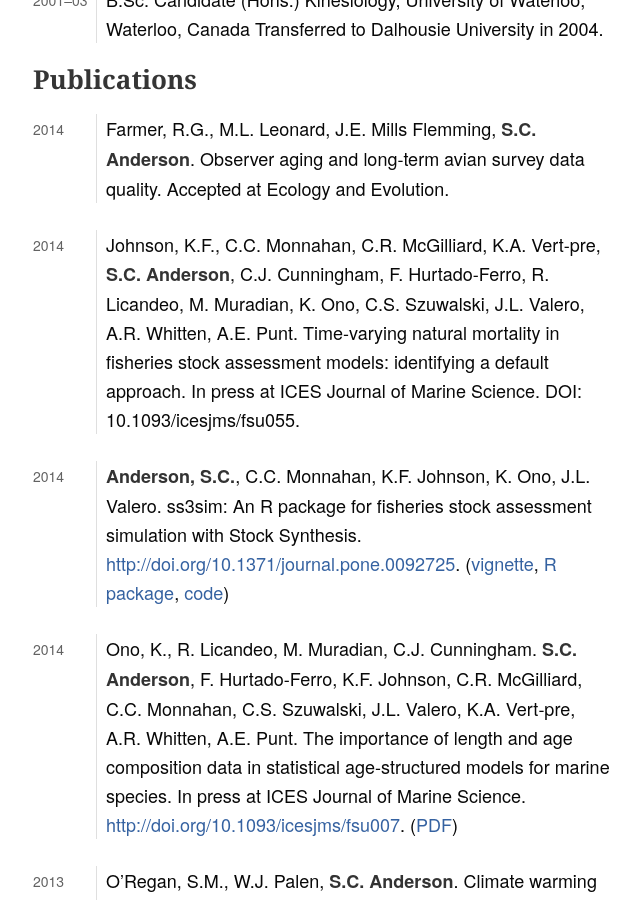
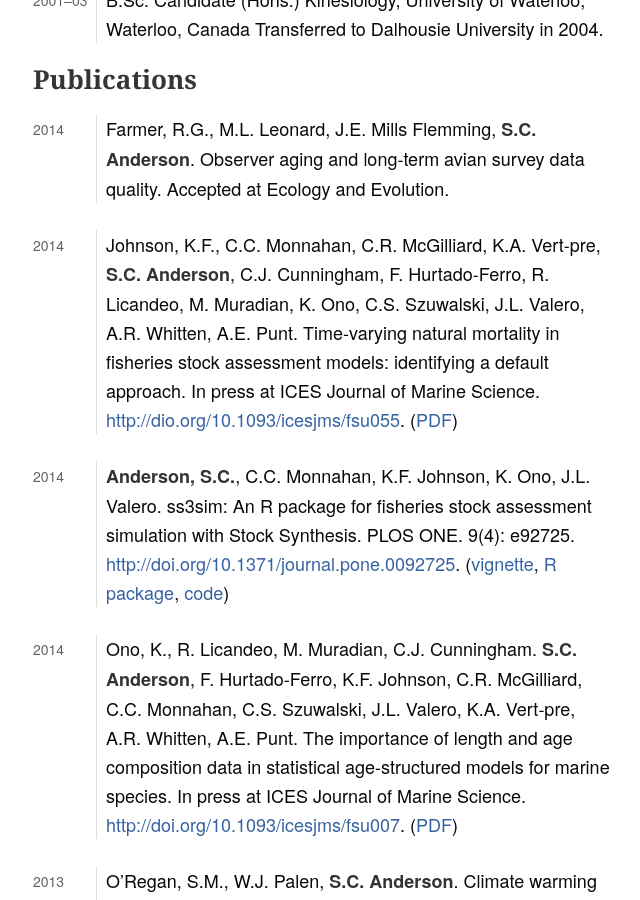
Before and after one commit to seananderson/seananderson.ca, a Jekyll site: the page built from cv.html, in a window 1280 px wide and 900 px high, scrolled down 952 px. Shown: the whole window, without its empty margins (317-957 px from the left). Built offline with Jekyll 4.4.1, drawn with Linux system fonts in a browser that asks for light colours; Markdown is read by kramdown in place of the engine named in the settings; comment, search, counter and statistics services are not loaded.

Commit message:
Update CV

```diff
--- a/AndersonCV.txt
+++ b/AndersonCV.txt
@@ -50,12 +50,13 @@ Publications
     Muradian, K. Ono, C.S. Szuwalski, J.L. Valero, A.R. Whitten, A.E.
     Punt. Time-varying natural mortality in fisheries stock assessment
     models: identifying a default approach. In press at ICES Journal of
-    Marine Science. DOI: 10.1093/icesjms/fsu055.
+    Marine Science. <http://dio.org/10.1093/icesjms/fsu055>.
+    ([PDF](http://icesjms.oxfordjournals.org/content/early/2014/04/09/icesjms.fsu055.full.pdf?keytype=ref&ijkey=NEXmZIkz3289u3z))
 
 2014
 :   **Anderson, S.C.**, C.C. Monnahan, K.F. Johnson, K. Ono, J.L.
     Valero. ss3sim: An R package for fisheries stock assessment
-    simulation with Stock Synthesis.
+    simulation with Stock Synthesis. PLOS ONE. 9(4): e92725.
     <http://doi.org/10.1371/journal.pone.0092725>.
     ([vignette](https://dl.dropboxusercontent.com/u/254940/ss3sim-vignette.pdf),
     [R
--- a/cv.html
+++ b/cv.html
@@ -25,10 +25,10 @@ title: seananderson.ca
 <dd><p>Farmer, R.G., M.L. Leonard, J.E. Mills Flemming, <strong>S.C. Anderson</strong>. Observer aging and long-term avian survey data quality. Accepted at Ecology and Evolution.</p>
 </dd>
 <dt>2014</dt>
-<dd><p>Johnson, K.F., C.C. Monnahan, C.R. McGilliard, K.A. Vert-pre, <strong>S.C. Anderson</strong>, C.J. Cunningham, F. Hurtado-Ferro, R. Licandeo, M. Muradian, K. Ono, C.S. Szuwalski, J.L. Valero, A.R. Whitten, A.E. Punt. Time-varying natural mortality in fisheries stock assessment models: identifying a default approach. In press at ICES Journal of Marine Science. DOI: 10.1093/icesjms/fsu055.</p>
+<dd><p>Johnson, K.F., C.C. Monnahan, C.R. McGilliard, K.A. Vert-pre, <strong>S.C. Anderson</strong>, C.J. Cunningham, F. Hurtado-Ferro, R. Licandeo, M. Muradian, K. Ono, C.S. Szuwalski, J.L. Valero, A.R. Whitten, A.E. Punt. Time-varying natural mortality in fisheries stock assessment models: identifying a default approach. In press at ICES Journal of Marine Science. <a href="http://dio.org/10.1093/icesjms/fsu055">http://dio.org/10.1093/icesjms/fsu055</a>. (<a href="http://icesjms.oxfordjournals.org/content/early/2014/04/09/icesjms.fsu055.full.pdf?keytype=ref&amp;ijkey=NEXmZIkz3289u3z">PDF</a>)</p>
 </dd>
 <dt>2014</dt>
-<dd><p><strong>Anderson, S.C.</strong>, C.C. Monnahan, K.F. Johnson, K. Ono, J.L. Valero. ss3sim: An R package for fisheries stock assessment simulation with Stock Synthesis. <a href="http://doi.org/10.1371/journal.pone.0092725">http://doi.org/10.1371/journal.pone.0092725</a>. (<a href="https://dl.dropboxusercontent.com/u/254940/ss3sim-vignette.pdf">vignette</a>, <a href="http://cran.r-project.org/web/packages/ss3sim/index.html">R package</a>, <a href="https://github.com/ss3sim/ss3sim">code</a>)</p>
+<dd><p><strong>Anderson, S.C.</strong>, C.C. Monnahan, K.F. Johnson, K. Ono, J.L. Valero. ss3sim: An R package for fisheries stock assessment simulation with Stock Synthesis. PLOS ONE. 9(4): e92725. <a href="http://doi.org/10.1371/journal.pone.0092725">http://doi.org/10.1371/journal.pone.0092725</a>. (<a href="https://dl.dropboxusercontent.com/u/254940/ss3sim-vignette.pdf">vignette</a>, <a href="http://cran.r-project.org/web/packages/ss3sim/index.html">R package</a>, <a href="https://github.com/ss3sim/ss3sim">code</a>)</p>
 </dd>
 <dt>2014</dt>
 <dd><p>Ono, K., R. Licandeo, M. Muradian, C.J. Cunningham. <strong>S.C. Anderson</strong>, F. Hurtado-Ferro, K.F. Johnson, C.R. McGilliard, C.C. Monnahan, C.S. Szuwalski, J.L. Valero, K.A. Vert-pre, A.R. Whitten, A.E. Punt. The importance of length and age composition data in statistical age-structured models for marine species. In press at ICES Journal of Marine Science. <a href="http://doi.org/10.1093/icesjms/fsu007">http://doi.org/10.1093/icesjms/fsu007</a>. (<a href="http://seananderson.ca/papers/Ono_etal_2014_importance_of_length_and_age_composition_data.pdf">PDF</a>)</p>
```
Also changed, not shown: cv-pandoc.md (+5 -2 lines), 1 other file.
